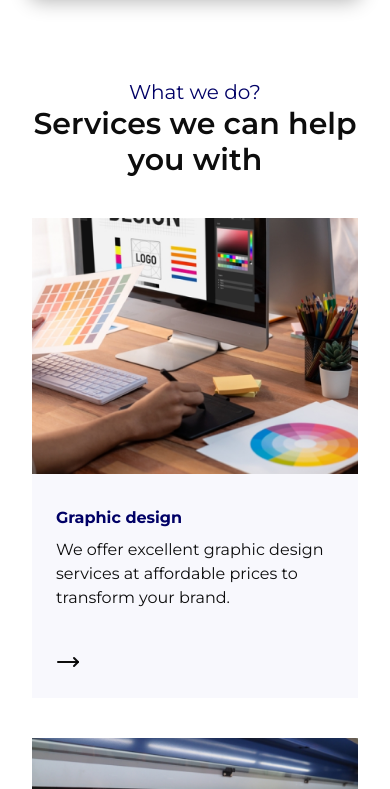
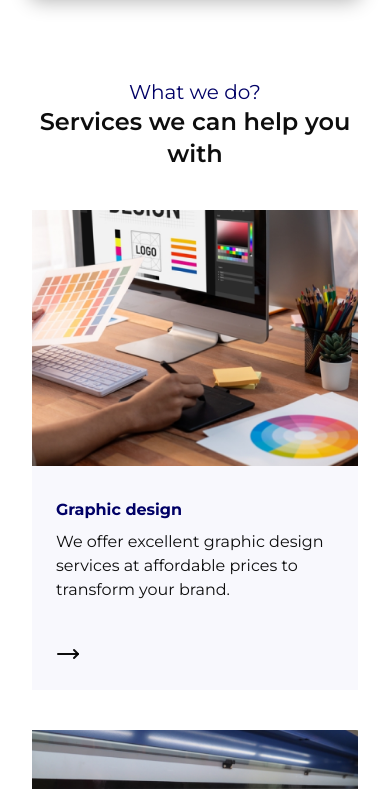
Before and after one commit to ogunsolahabib/lativity, a Next.js app: page / in a window 390 px wide. Shown: the part 877-1666 px from the top of the page. Built offline with nearby package versions, Linux system fonts and the light colour scheme.

Commit message:
responsive h3

```diff
--- a/src/app/globals.css
+++ b/src/app/globals.css
@@ -79,7 +79,7 @@
     @apply text-xl text-l_blue;
   }
 .section__heading--sub {
-    @apply text-3xl text-l_black font-semibold;
+    @apply text-2xl lg:text-3xl text-l_black font-semibold;
   }
 
 .card__heading {
```
